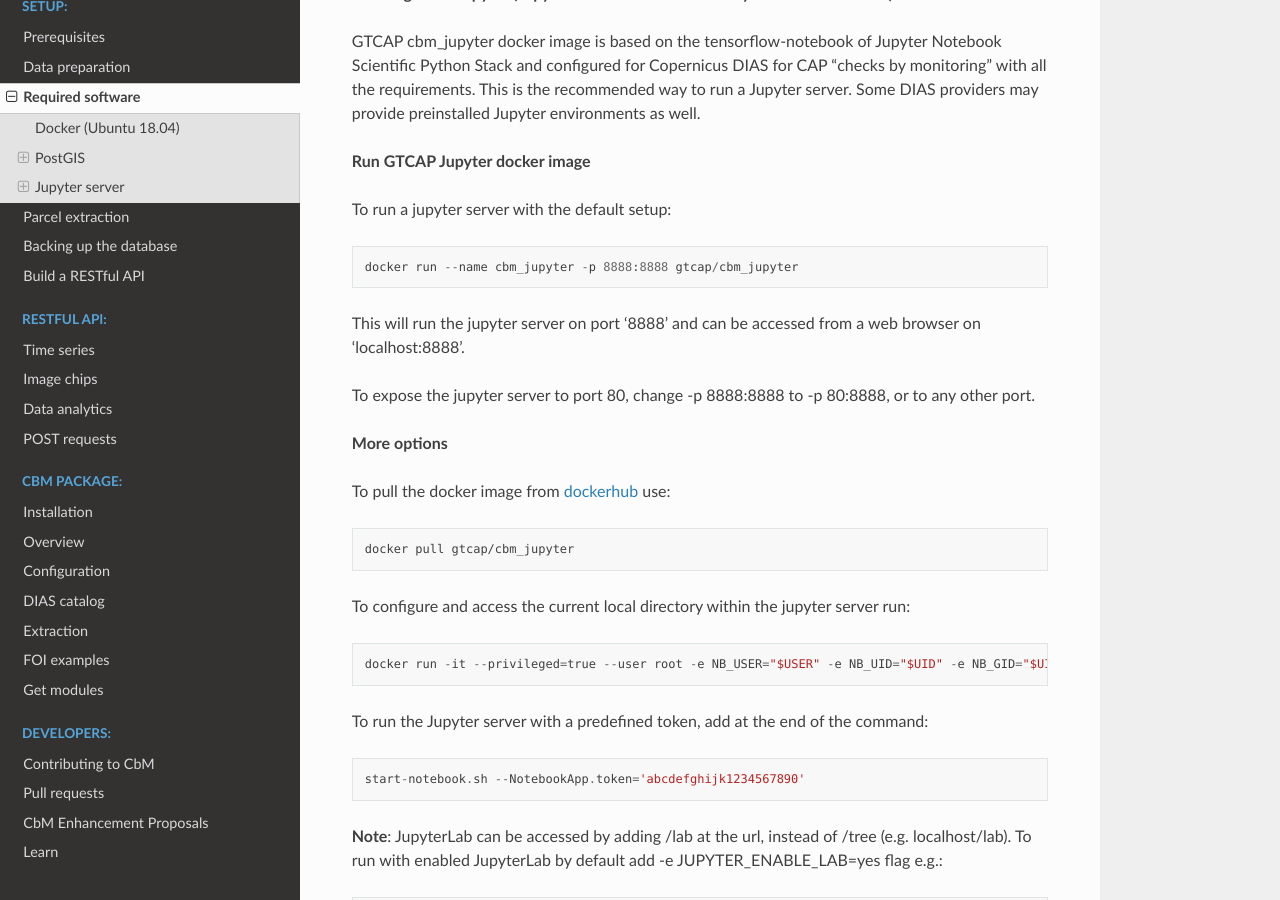
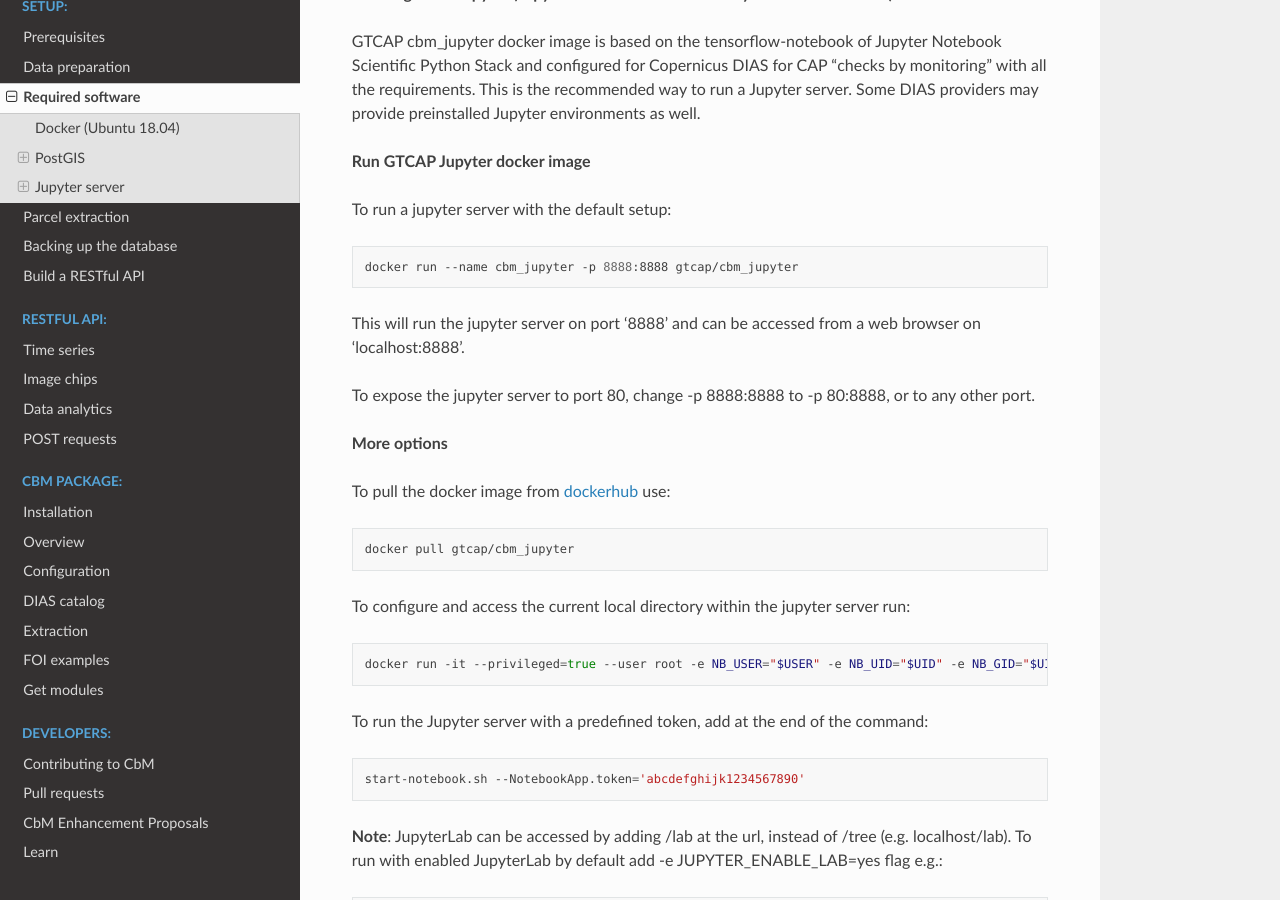
Before and after one commit to ec-jrc/cbm, a Sphinx documentation site: the page built from docs/setup_software.md, in a window 1280 px wide and 900 px high, scrolled down 3682 px. Built offline with Sphinx 7.4.7 and the Read the Docs theme 2.0.0, drawn with Linux system fonts in a browser that asks for light colours; pages that are not in the unit, such as notebooks, are missing from menus.

Commit message:
Docs updates

````diff
--- a/docs/setup_software.md
+++ b/docs/setup_software.md
@@ -43,7 +43,7 @@
 ```sh
 docker run --name cbm_db -d --restart always -v database:/var/lib/postgresql -v "$PWD"/sql:/root/sql --shm-size=2gb -p 5432:5432 -e POSTGRES_USER=postgres -e POSTGRES_PASS=mydiaspassword kartoza/postgis
 ```
-<!-- $ -->
+
 
 Change the POSTGRES_PASS=mydiaspassword to a secure password for the database.
 
@@ -183,9 +183,10 @@
 **Run GTCAP Jupyter docker image**
 
 To run a jupyter server with the default setup:
-```
+```sh
 docker run --name cbm_jupyter -p 8888:8888 gtcap/cbm_jupyter
 ```
+
 This will run the jupyter server on port '8888' and can be accessed from a web
 browser on 'localhost:8888'.
 
@@ -201,12 +202,12 @@
 ```
 
 To configure and access the current local directory within the jupyter server run:
-```
+```sh
 docker run -it --privileged=true --user root -e NB_USER="$USER" -e NB_UID="$UID" -e NB_GID="$UID" -p 8888:8888 -v "$PWD":/home/"$USER" --name=cbm_jupyter gtcap/cbm_jupyter
 ```
 
 To run the Jupyter server with a predefined token, add at the end of the command:
-```
+```sh
 start-notebook.sh --NotebookApp.token='abcdefghijk1234567890'
 ```
 
@@ -257,7 +258,7 @@
 
 Then run the Jupyter server with:
 - docker run -it --privileged=true --user root -e NB_USER="$USER" -e NB_UID="$UID" -e NB_GID="$UID" -p 8888:8888 -v "$PWD":/home/"$USER" --name=jupyter4cbm gtcap/cbm_jupyter
-<!-- $ -->
+
 
 The token to access the jupyter server will be in the command line output:
 ```sh
````
